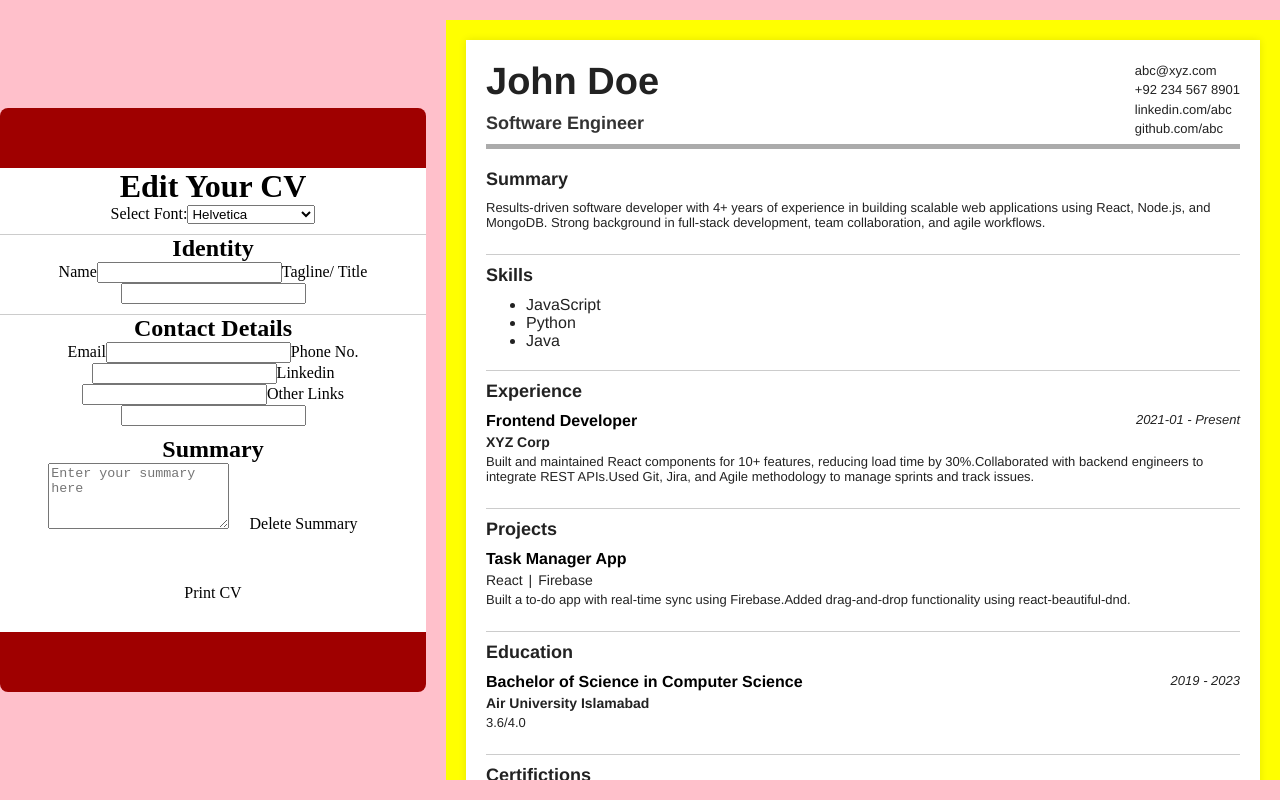
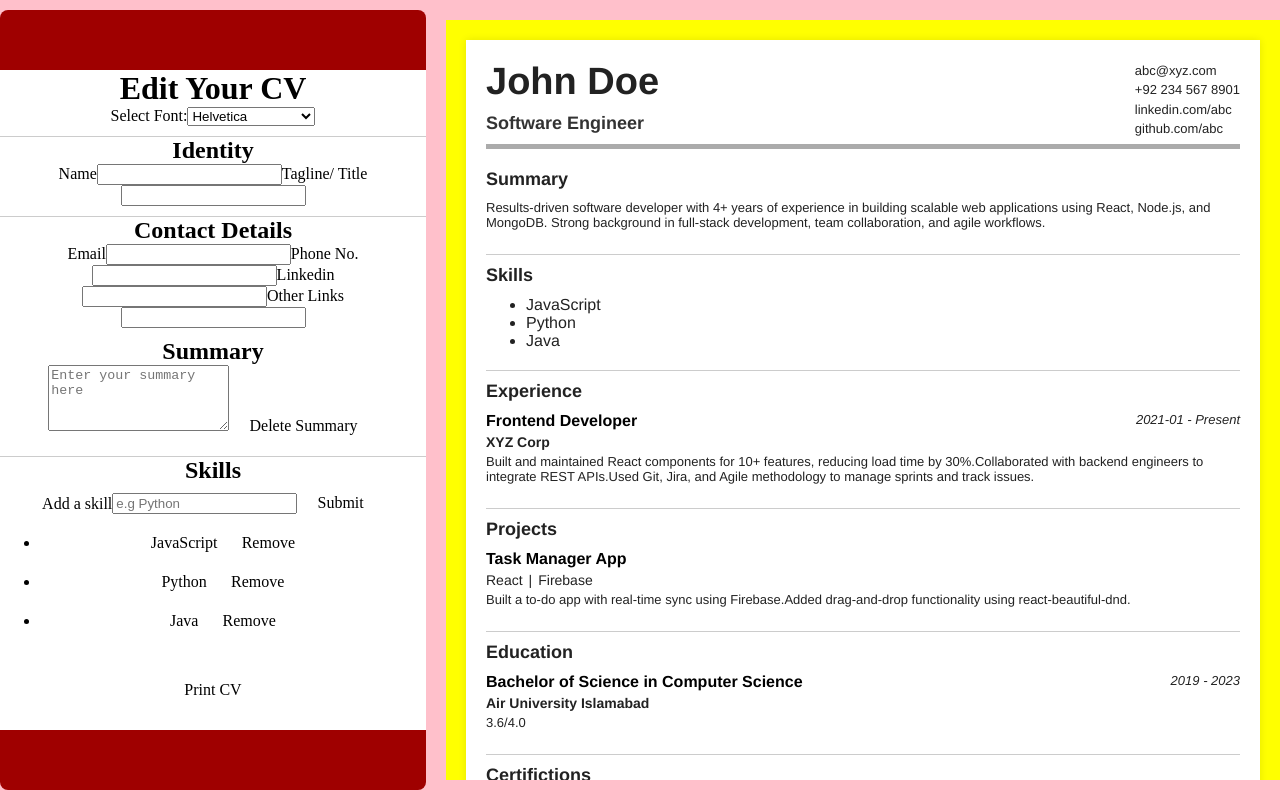
Before and after one commit to muhibk22/cv-maker, a React (Vite) app: page / in a window 1280 px wide. Built offline with nearby package versions, Linux system fonts and the light colour scheme.

Commit message:
feat: add skills form

```diff
--- a/src/components/Form.jsx
+++ b/src/components/Form.jsx
@@ -3,6 +3,7 @@ import { useState } from "react";
 import IdentityForm from "./IdentityForm";
 import ContactForm from "./ContactForm";
 import Summary from "./Summary";
+import SkillsForm from "./SkillsForm";
 import Display from "./Display";
 
 const resumeFonts = {
@@ -40,6 +41,7 @@ function Form({ cv, setCv }) {
             <IdentityForm cv={cv.identity} setCv={setCv}/>
             <ContactForm cv={cv.contact} setCv={setCv} />
             <Summary cv={cv.summary} setCv={setCv}/>
+            <SkillsForm skills={cv.skills} setCv={setCv}/>
           </form>
           <div style={{ textAlign: "center", margin: "20px 0" }}>
             <button onClick={handlePrint}>Print CV</button>
--- /dev/null
+++ b/src/components/SkillsForm.jsx
@@ -0,0 +1,37 @@
+import { useState } from "react";
+
+function SkillsForm({skills, setCv}){
+    const [newSkill, setNewSkill]= useState("");
+
+    const handleAddSkill=(e)=>{
+        e.preventDefault();
+
+        const text= newSkill;
+        setCv((prevCv)=>({
+            ...prevCv, skills: [...prevCv.skills || [], text ],
+        }));
+        setNewSkill("");
+    }
+
+    const handleDeleteSkills=(skillToRemove)=>{
+        setCv((prevCv)=>({
+            ...prevCv, skills: prevCv.skills.filter((s)=> s!==skillToRemove),
+        }));
+    }
+
+    return (
+        <section className="skills-form">
+                <h2>Skills</h2>
+                <label htmlFor="skills">Add a skill</label>
+                <input type="text" value={newSkill} onChange={(e)=>{setNewSkill(e.target.value)}} placeholder="e.g Python"/>
+                <button type="button" onClick={handleAddSkill}>Submit</button>
+                <ul>
+                    {skills.map(skill=>{
+                       return (<li key={skill}>{skill} <button type="button" onClick={()=>handleDeleteSkills(skill)}>Remove</button></li>)
+                    })}
+                </ul>
+        </section>
+    )
+}
+
+export default SkillsForm;
```
